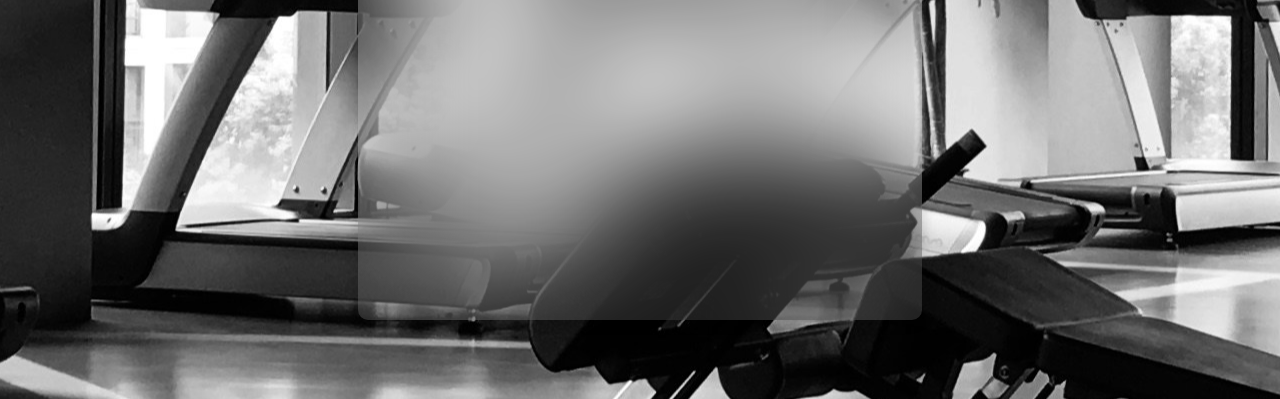
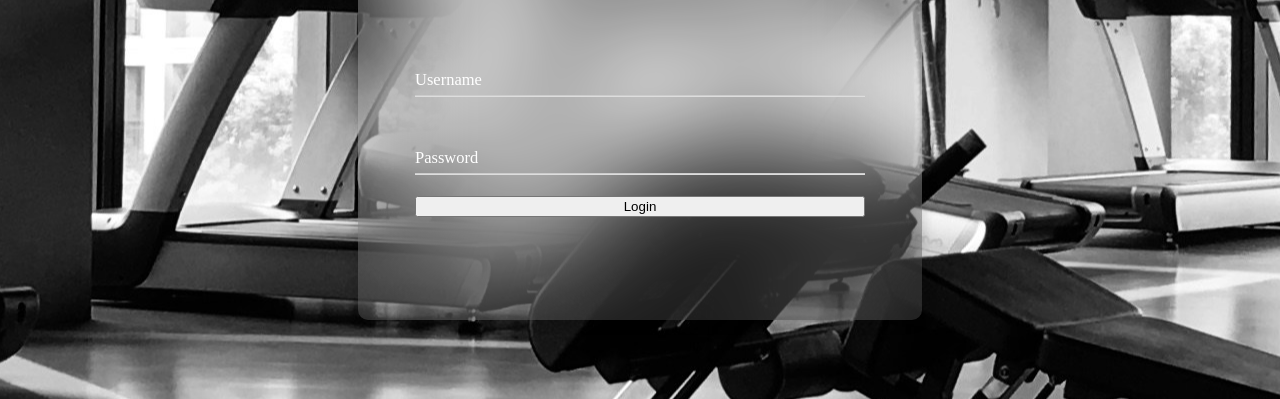
Before and after one commit to Ibraheem101/fitness-tracker-api, a plain HTML site: page frontend/index.html in a window 1280 px wide. Shown: the part 401-800 px from the top of the page. Drawn offline with Linux system fonts and the light colour scheme.

Commit message:
style: implement floating label effect

```diff
--- a/frontend/assets/css/style.css
+++ b/frontend/assets/css/style.css
@@ -26,6 +26,7 @@ h1 {
     justify-content: center;
 }
 
+/* Login Card */
 .login-card {
     background: rgba(255, 255, 255, 0.1); /* translucent white */
     backdrop-filter: blur(50px); /* applies blur effect */
@@ -35,5 +36,58 @@ h1 {
     color: white;
     width: 500px;
     height: 400px;
-    /* margin-top: 2rem; */
+    display: flex;
+    flex-direction: column;
+    align-items: center;
 }
+
+.card-header {
+    font-size: 40px;
+}
+
+/* Form Styling */
+form{
+    gap: 1rem;
+    font-size: 20px;
+    width:90%;
+    padding:3vw;
+    display:flex;
+    flex-direction:column;
+}
+
+label{
+    margin-bottom:5px;
+    position:relative;
+    border-bottom:1px solid #ddd;
+}
+
+input{
+    width:100%;
+    padding:10px 0px;
+    margin-top:20px;
+    border:none;
+    outline:none;
+    opacity: 1;
+    background: transparent;
+    color: white;
+    border-bottom: 1px solid #ccc;
+}
+
+input::placeholder{
+    color: transparent;
+}
+
+span{
+    position:absolute;
+    top: 0px;
+    left:0px;
+    transform:translateY(30px);
+    font-size:0.825em;
+    transition-duration:300ms;
+}
+
+label:focus-within > span,
+input:not(:placeholder-shown) + span{
+    color:rgba(255, 255, 255, 0.712);
+    transform:translateY(0px);
+}
```
